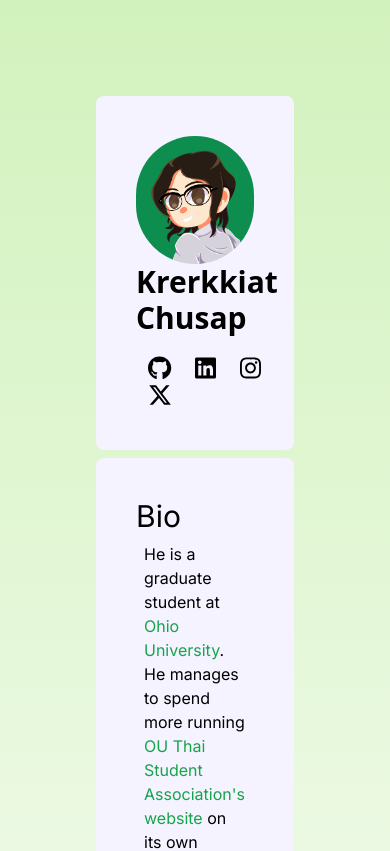
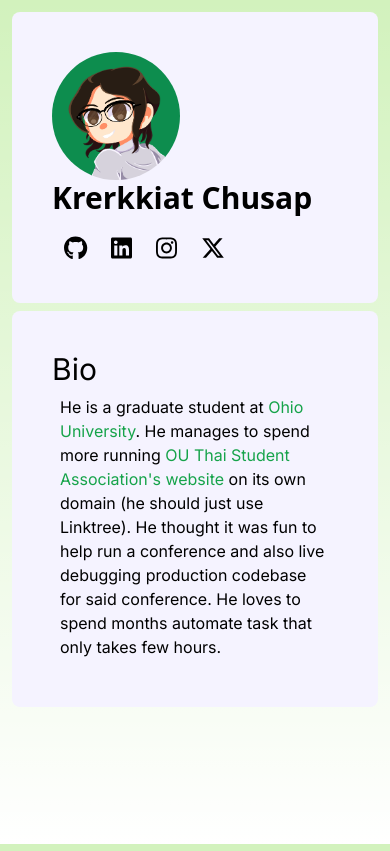
Before and after one commit to krerkkiat/krerkkiat.github.io, a Next.js app: page / in a window 390 px wide. Shown: the top 851 px of the page. Built offline with nearby package versions, Linux system fonts and the light colour scheme.

Commit message:
fix: padding of main under sm screen

```diff
--- a/src/app/page.js
+++ b/src/app/page.js
@@ -82,7 +82,7 @@
 
 export default function Home() {
   return (
-    <main className="flex min-h-screen flex-col items-center p-24">
+    <main className="flex min-h-screen flex-col items-center p-3 md:p-24">
       <Profile></Profile>
       <Bio></Bio>
     </main>
--- a/src/app/tools/cs3560/check-username/page.js
+++ b/src/app/tools/cs3560/check-username/page.js
@@ -102,7 +102,7 @@
 
 export default function CheckUsernameTool() {
   return (
-    <main className="flex min-h-screen flex-col items-center p-24">
+    <main className="flex min-h-screen flex-col items-center p-3 md:p-24">
       <Inputs></Inputs>
     </main>
   );
--- a/src/app/tools/cs3560/gh-org-invite/page.js
+++ b/src/app/tools/cs3560/gh-org-invite/page.js
@@ -8,7 +8,7 @@
 
 export default function GhOrgInviteTool() {
   return (
-    <main className="flex min-h-screen flex-col items-center p-24">
+    <main className="flex min-h-screen flex-col items-center p-3 md:p-24">
       <Inputs></Inputs>
     </main>
   );
--- a/src/app/tools/cs3560/list-student/page.js
+++ b/src/app/tools/cs3560/list-student/page.js
@@ -8,7 +8,7 @@
 
 export default function ListStudentTool() {
   return (
-    <main className="flex min-h-screen flex-col items-center p-24">
+    <main className="flex min-h-screen flex-col items-center p-3 md:p-24">
       <Inputs></Inputs>
     </main>
   );
```
